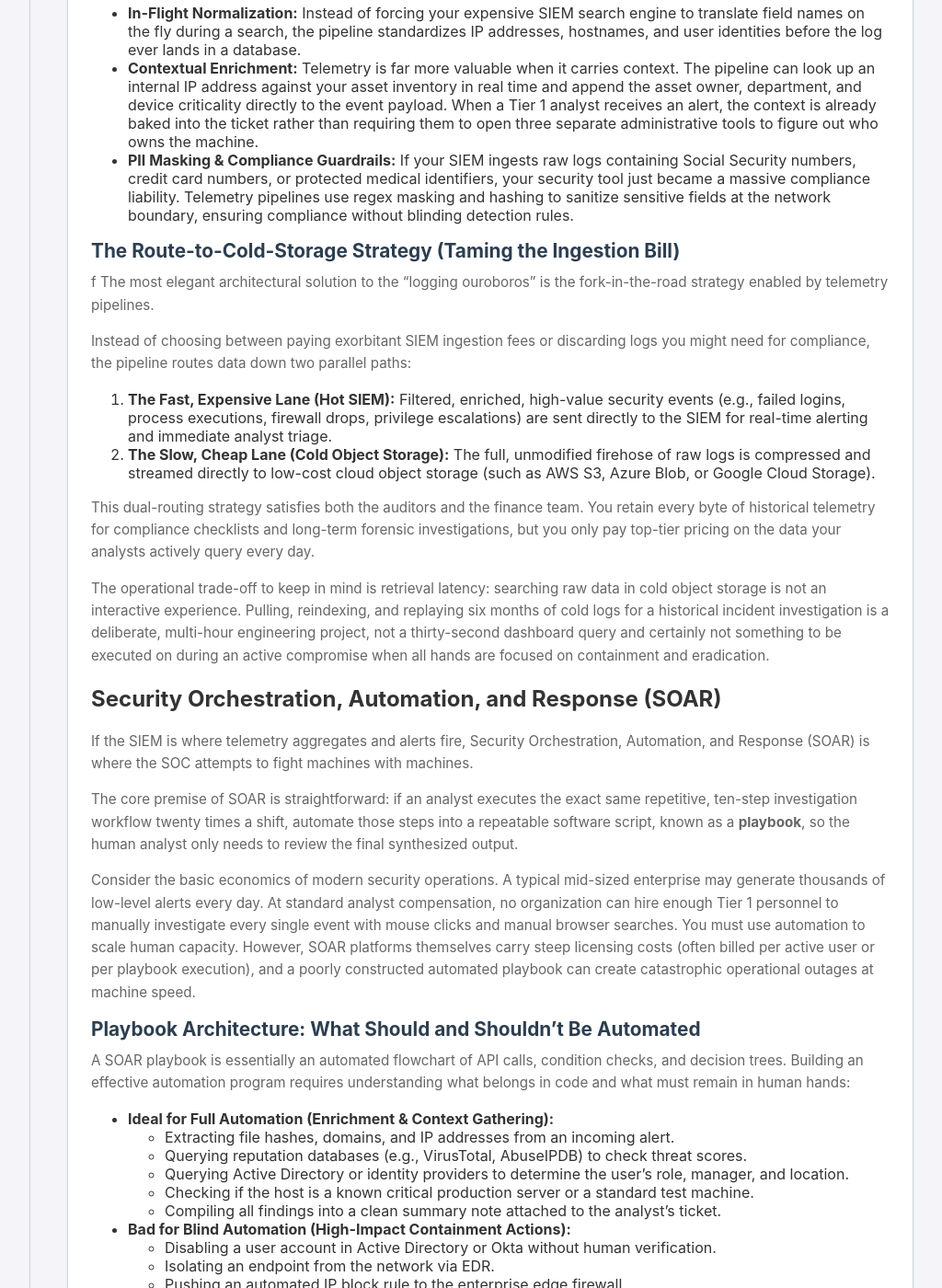
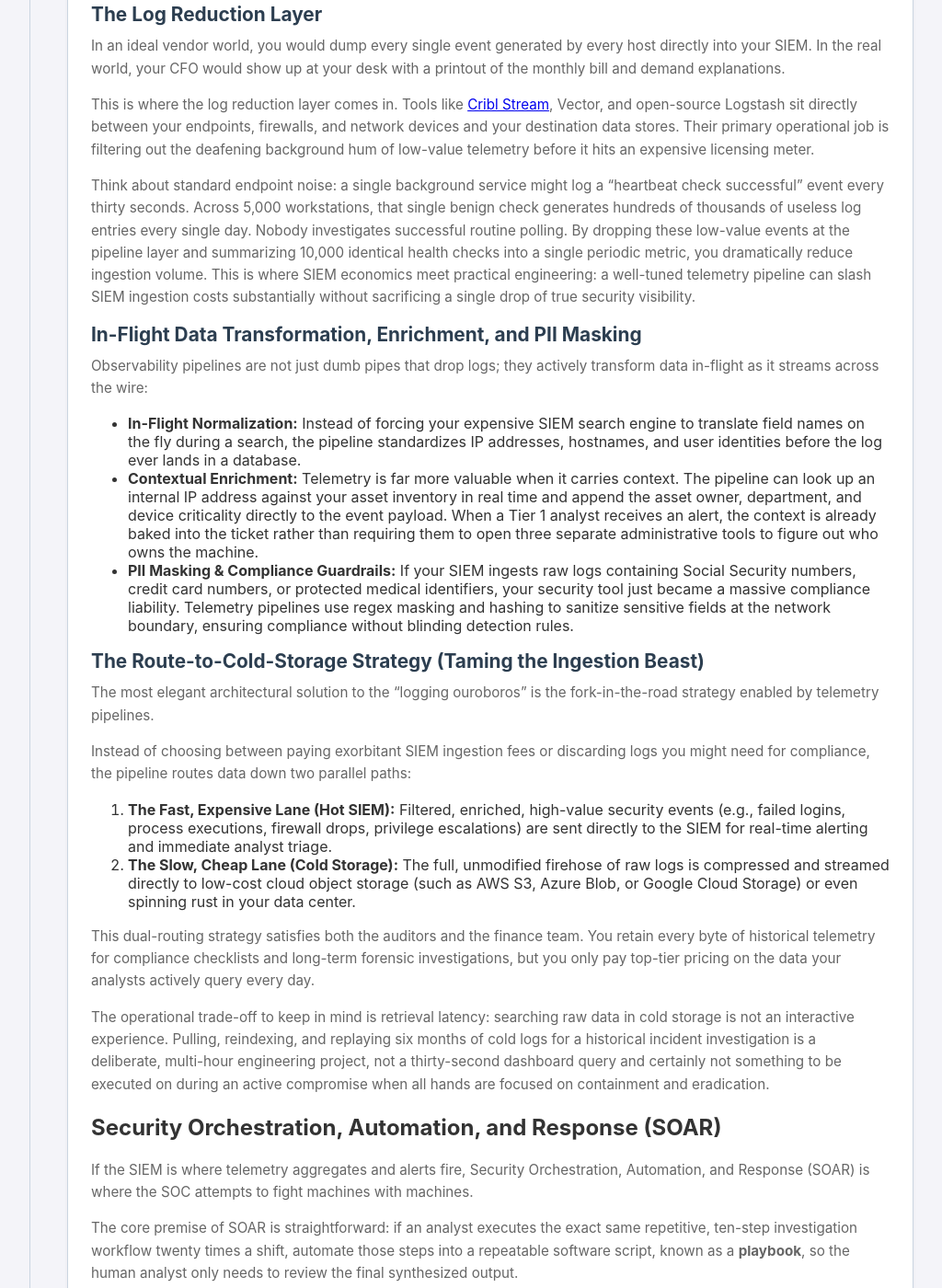
Before and after one commit to stevenwithaphd/swaltonprof.github.io, a Jekyll site: the page built from soc-fundamentals/Module5.md, in a window 1280 px wide and 1400 px high, scrolled down 4788 px. Shown: the whole window at 92% size, without its empty margins (247-1271 px from the left). Built offline with Jekyll 4.4.1, drawn with Linux system fonts in a browser that asks for light colours; comment, search, counter and statistics services are not loaded; some of the changed text lies outside the part shown.

```diff
--- a/soc-fundamentals/Module5.md
+++ b/soc-fundamentals/Module5.md
@@ -1,13 +1,15 @@
 ---
 layout: default
 title: Module 5 - Tooling
-#date: 2026-08-22
+date: 2026-08-21
 description: Logging is an ouroboros, What happened before will happen again.
 ---
 
 <div class="content-header">Module 5: Tooling</div>
 
 <div class="card" markdown="1">
+
+![Module 5: Tooling](/soc-fundamentals/images/banner_module5.jpg){: style="display: block; width: 100%; max-width: 900px; margin: 0 auto 1.75rem auto; border-radius: 8px; box-shadow: 0 0 25px rgba(0, 255, 170, 0.25);" }
 
 # SOC Tooling
 
@@ -76,18 +78,18 @@ Observability pipelines are not just dumb pipes that drop logs; they actively tr
 * **Contextual Enrichment:** Telemetry is far more valuable when it carries context. The pipeline can look up an internal IP address against your asset inventory in real time and append the asset owner, department, and device criticality directly to the event payload. When a Tier 1 analyst receives an alert, the context is already baked into the ticket rather than requiring them to open three separate administrative tools to figure out who owns the machine.
 * **PII Masking & Compliance Guardrails:** If your SIEM ingests raw logs containing Social Security numbers, credit card numbers, or protected medical identifiers, your security tool just became a massive compliance liability. Telemetry pipelines use regex masking and hashing to sanitize sensitive fields at the network boundary, ensuring compliance without blinding detection rules.
 
-### The Route-to-Cold-Storage Strategy (Taming the Ingestion Bill)
-f
+### The Route-to-Cold-Storage Strategy (Taming the Ingestion Beast)
+
 The most elegant architectural solution to the "logging ouroboros" is the fork-in-the-road strategy enabled by telemetry pipelines.
 
 Instead of choosing between paying exorbitant SIEM ingestion fees or discarding logs you might need for compliance, the pipeline routes data down two parallel paths:
 
 1. **The Fast, Expensive Lane (Hot SIEM):** Filtered, enriched, high-value security events (e.g., failed logins, process executions, firewall drops, privilege escalations) are sent directly to the SIEM for real-time alerting and immediate analyst triage.
-2. **The Slow, Cheap Lane (Cold Object Storage):** The full, unmodified firehose of raw logs is compressed and streamed directly to low-cost cloud object storage (such as AWS S3, Azure Blob, or Google Cloud Storage).
+2. **The Slow, Cheap Lane (Cold Storage):** The full, unmodified firehose of raw logs is compressed and streamed directly to low-cost cloud object storage (such as AWS S3, Azure Blob, or Google Cloud Storage) or even spinning rust in your data center.
 
 This dual-routing strategy satisfies both the auditors and the finance team. You retain every byte of historical telemetry for compliance checklists and long-term forensic investigations, but you only pay top-tier pricing on the data your analysts actively query every day.
 
-The operational trade-off to keep in mind is retrieval latency: searching raw data in cold object storage is not an interactive experience. Pulling, reindexing, and replaying six months of cold logs for a historical incident investigation is a deliberate, multi-hour engineering project, not a thirty-second dashboard query and certainly not something to be executed on during an active compromise when all hands are focused on containment and eradication.
+The operational trade-off to keep in mind is retrieval latency: searching raw data in cold storage is not an interactive experience. Pulling, reindexing, and replaying six months of cold logs for a historical incident investigation is a deliberate, multi-hour engineering project, not a thirty-second dashboard query and certainly not something to be executed on during an active compromise when all hands are focused on containment and eradication.
 
 ## Security Orchestration, Automation, and Response (SOAR)
 
```
Also changed, not shown: other parts of soc-fundamentals/Module5.md (+2 -2 lines).
